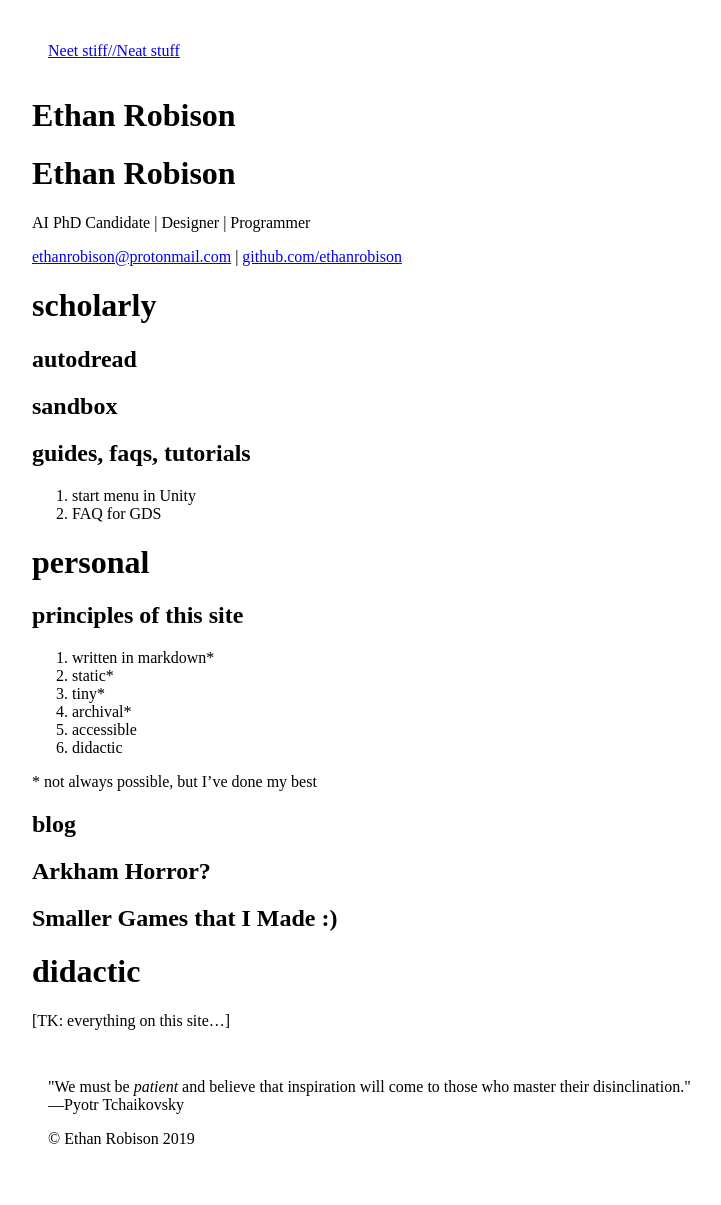
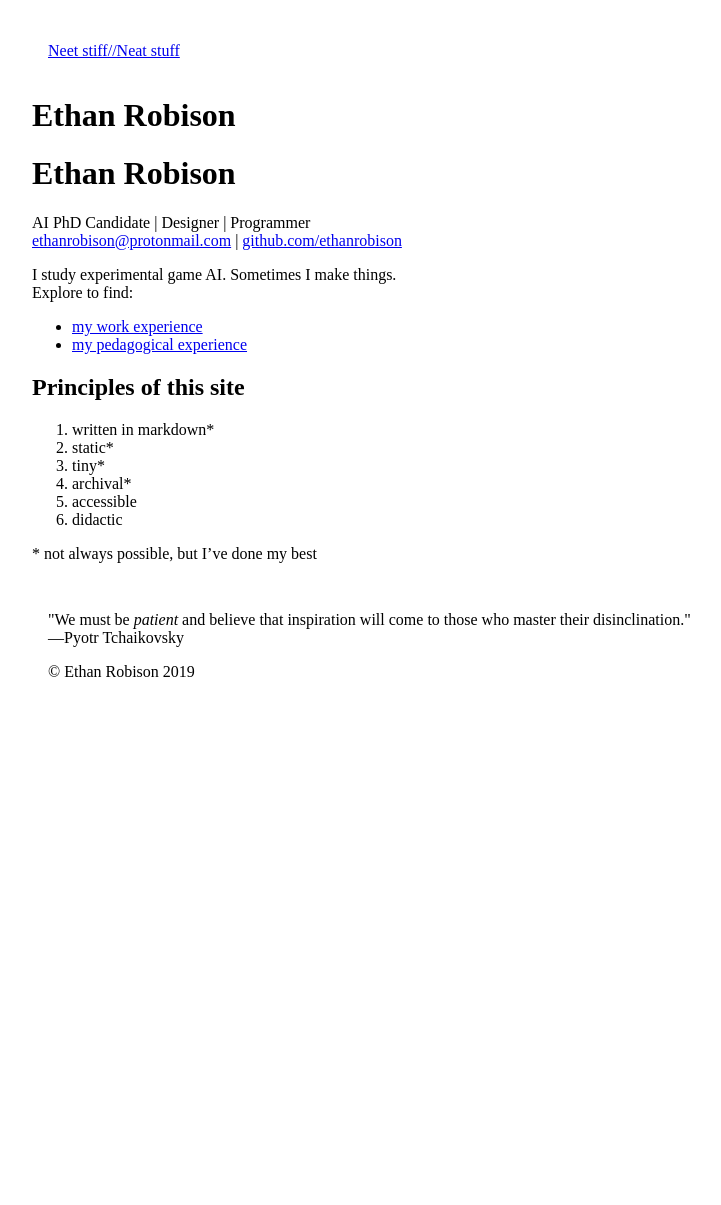
Before and after one commit to ethanCrobison/ethanCrobison.github.io, a Jekyll site: the page built from index.md, in a window 1280 px wide. Shown: the whole page, without its empty margins (96-817 px from the left). Built offline with Jekyll 4.4.1, drawn with Linux system fonts in a browser that asks for light colours; our own code applies the rules of GitHub Pages for plain Markdown files; after the commit the page ends 900 px from its top, so only the background shows below that.

Commit message:
Add blurbs about me, plus links to other pages

```diff
--- a/index.md
+++ b/index.md
@@ -4,28 +4,20 @@ layout: home
 
 # Ethan Robison
 
-AI PhD Candidate \| Designer \| Programmer
-
-
+AI PhD Candidate \| Designer \| Programmer<br>
 [{{ site.email }}](mailto:{{ site.email }}) |
 [github.com/{{ site.github_username }}](https://github.com/{{
 site.github_username}}/)
 
+I study experimental game AI. Sometimes I make things.<br>
+Explore to find:
 
-# scholarly
+<!-- - [my blog](/posts) -->
+- [my work experience](/professional)
+- [my pedagogical experience](/teaching)
+<!-- - [research](/research) -->
 
-## autodread
-
-## sandbox
-
-## guides, faqs, tutorials
-
-1. start menu in Unity
-2. FAQ for GDS
-
-# personal
-
-## principles of this site
+## Principles of this site
 
 1. written in markdown\*
 2. static\*
@@ -35,13 +27,3 @@ site.github_username}}/)
 6. didactic
 
 \* not always possible, but I've done my best
-
-## blog
-
-## Arkham Horror?
-
-## Smaller Games that I Made :)
-
-# didactic
-
-[TK: everything on this site...]
```
